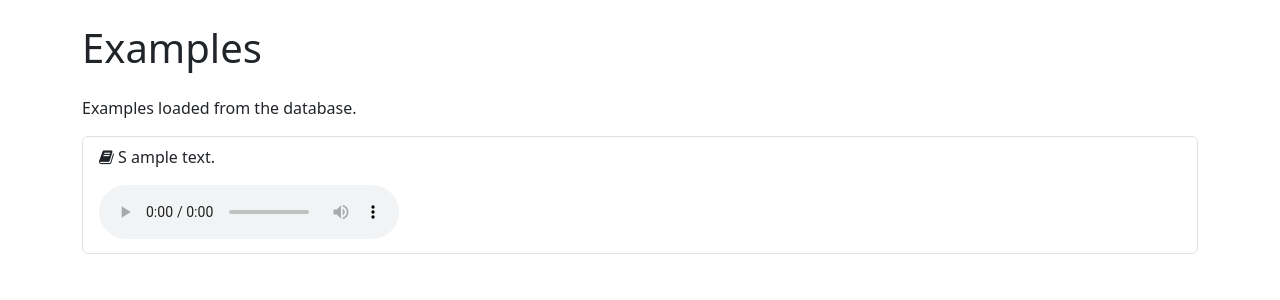
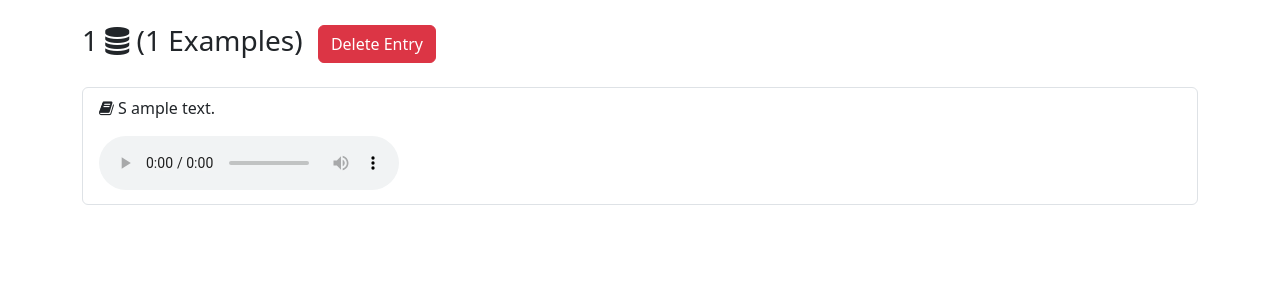
Before and after one commit to xdu/examplu, a Flask app: page /display_examples?id=1 in a window 1280 px wide. Shown: the top 300 px of the page. Run offline with Flask 3, Linux system fonts and the light colour scheme; tables that the repository leaves empty hold one stand-in row (values such as "Sample post"); some libraries are stand-ins or nearby versions.

Commit message:
- display all the entries - delete an entry

```diff
--- a/app.py
+++ b/app.py
@@ -1,4 +1,4 @@
-from flask import Flask, render_template, request, jsonify
+from flask import Flask, render_template, request, jsonify, redirect, url_for
 import requests
 import json
 import random
@@ -28,6 +28,10 @@ def index():
     """
     examples = Example.query.order_by(func.random()).limit(5).all()
     return render_template('index.html', examples=examples)
+
+@app.route('/test')
+def test():
+    return render_template('test.html')
 
 
 @app.route('/add_example', methods=['POST'])
@@ -68,15 +72,51 @@ def display_examples():
             loaded_from_db = False
 
             # Save the entry and examples to the database
-            entry = Entry(entry_id=entry_id)
-            db.session.add(entry)
-            for example_obj in example_objects:
-                example_obj.entry = entry
-                db.session.add(example_obj)
-            db.session.commit()
+            if example_objects:
+                entry = Entry(entry_id=entry_id)
+                db.session.add(entry)
+                for example_obj in example_objects:
+                    example_obj.entry = entry
+                    db.session.add(example_obj)
+                db.session.commit()
 
-        return render_template('display_examples.html', examples=example_objects, loaded_from_db=loaded_from_db)
+        return render_template('display_examples.html', entry_id=entry_id,
+                               examples=example_objects, loaded_from_db=loaded_from_db)
     return jsonify({'message': 'ID parameter is required'}), 400
+
+@app.route('/entries')
+def entries():
+    """
+    Renders the entries.html template with all the entries saved in the database.
+
+    Returns:
+        flask.Response: The rendered HTML template.
+    """
+    all_entries = Entry.query.all()
+    return render_template('entries.html', entries=all_entries)
+
+@app.route('/delete_entry/<string:entry_id>', methods=['DELETE'])
+def delete_entry(entry_id):
+    """
+    Deletes an entry with the given entry_id and all linked examples.
+
+    Args:
+        entry_id (int): The ID of the entry to delete.
+
+    Returns:
+        flask.Response: The JSON response indicating the success or failure of the deletion.
+    """
+    entry = Entry.query.filter_by(entry_id=entry_id).first()
+    if entry:
+        # Delete all associated examples
+        Example.query.filter_by(entry_id=entry.id).delete()
+
+        # Delete the entry
+        db.session.delete(entry)
+        db.session.commit()
+        return jsonify({'message': 'Entry deleted successfully'}), 200
+    else:
+        return jsonify({'message': 'Entry not found'}), 404
 
 if __name__ == '__main__':
     with app.app_context():
--- a/templates/display_examples.html
+++ b/templates/display_examples.html
@@ -6,21 +6,24 @@
     <meta name="viewport" content="width=device-width, initial-scale=1, shrink-to-fit=no">
     <title>Examples</title>
     <!-- Bootstrap CSS -->
-    <link href="https://stackpath.bootstrapcdn.com/bootstrap/5.3.0/css/bootstrap.min.css" rel="stylesheet">
+    <link href="https://cdn.jsdelivr.net/npm/bootstrap@5.3.3/dist/css/bootstrap.min.css" rel="stylesheet">
     <!-- FontAwesome CSS -->
     <link href="https://cdnjs.cloudflare.com/ajax/libs/font-awesome/4.7.0/css/font-awesome.min.css" rel="stylesheet">
 </head>
 
 <body>
     <div class="container mt-4">
-        <h1 class="mb-4">Examples</h1>
-        <p>
+        <h3 class="mb-4">
+            {{ entry_id }}
             {% if loaded_from_db %}
-              Examples loaded from the database.
+            <i class="fa fa-database"></i>
+            ({{ examples|length }} Examples)
+            <button class="btn btn-danger ms-2" onclick="deleteEntry()">Delete Entry</button>
             {% else %}
-              Examples fetched from the internet.
+            <i class="fa fa-compass"></i>
+            ({{ examples|length }} Examples)
             {% endif %}
-          </p>
+        </h3>
         <div class="list-group">
             {% for example in examples %}
             <div class="list-group-item">
@@ -47,7 +50,26 @@
     <!-- Bootstrap JS and dependencies -->
     <script src="https://code.jquery.com/jquery-3.3.1.slim.min.js"></script>
     <script src="https://cdnjs.cloudflare.com/ajax/libs/popper.js/2.11.6/umd/popper.min.js"></script>
-    <script src="https://stackpath.bootstrapcdn.com/bootstrap/5.3.0/js/bootstrap.min.js"></script>
+    <script src="https://cdn.jsdelivr.net/npm/bootstrap@5.3.3/dist/js/bootstrap.bundle.min.js"></script>
+    <script>
+        function deleteEntry() {
+            fetch('/delete_entry/{{ entry_id }}', {
+                method: 'DELETE'
+            })
+            .then(response => {
+                if (response.ok) {
+                    window.location.href = '/entries';
+                } else {
+                    alert('Failed to delete entry');
+                }
+            })
+            .catch(error => {
+                console.error('Error:', error);
+                alert('An error occurred while deleting the entry');
+            });
+        }
+    </script>
+
 </body>
 
 </html>
```
Also changed, not shown: templates/entries.html (added, +34 -0 lines), templates/error.html (deleted, +0 -7 lines), templates/index.html (+20 -7 lines), templates/test.html (added, +40 -0 lines).
